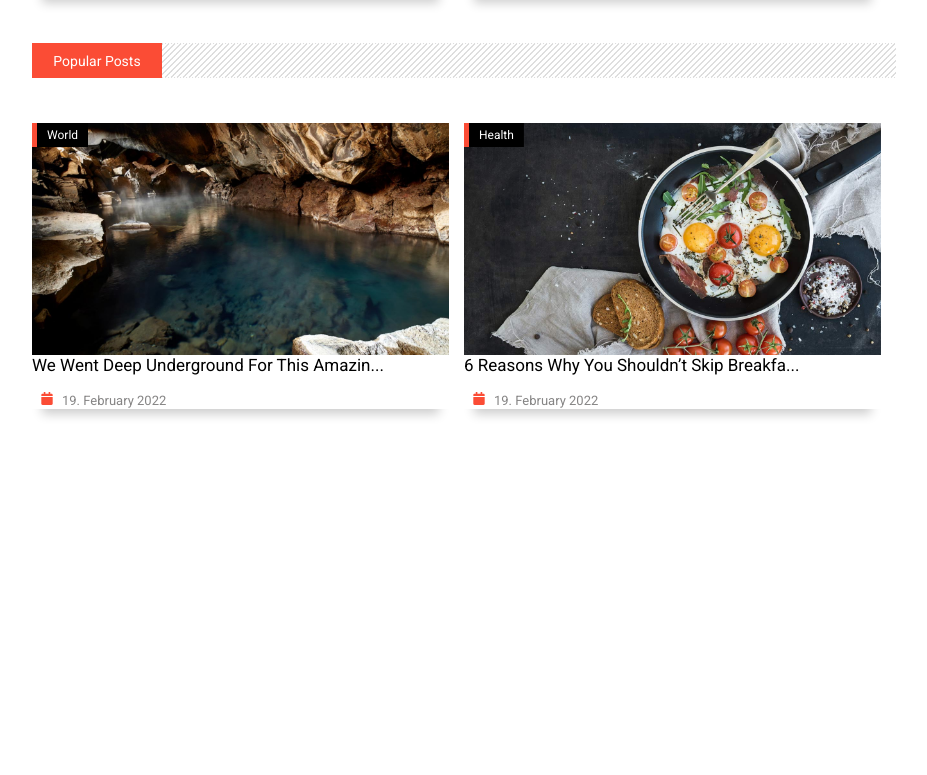
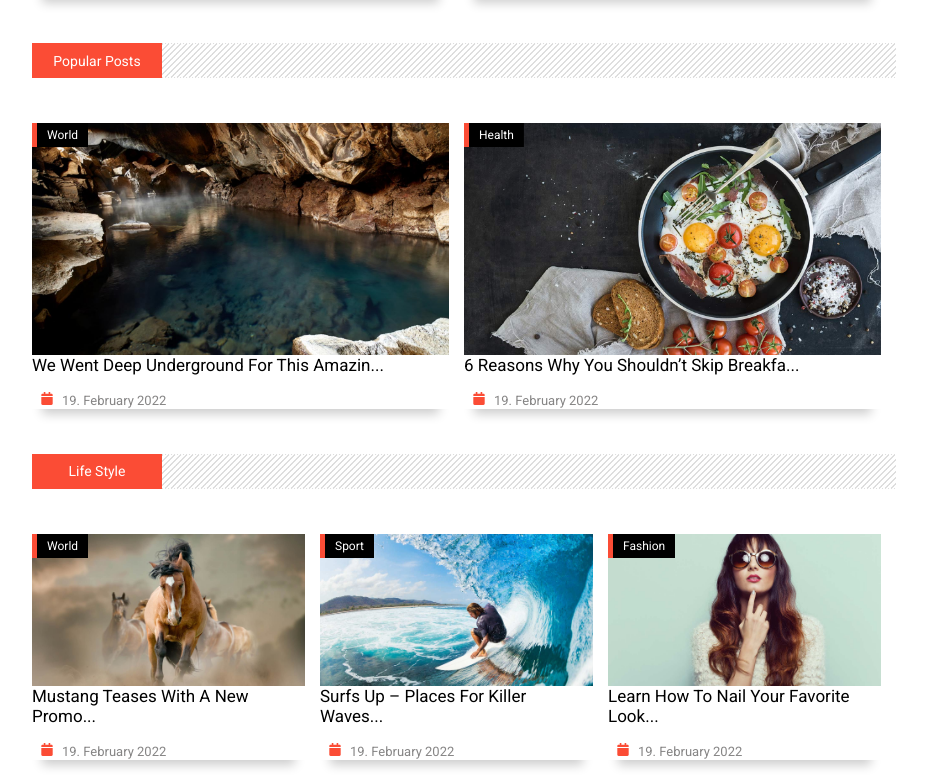
Before and after one commit to Rukunuljoy/news-portal, a React (Vite) app: page / in a window 1280 px wide. Shown: the part 1583-2358 px from the top of the page, without its empty margins (32-959 px from the left). Before the commit the page ends 2007 px from the top, so only its background shows below. Built offline with nearby package versions, Linux system fonts and the light colour scheme; the HTML template or start-up script is replaced by a standard one.

Commit message:
life section is running

```diff
--- a/src/components/home/mainContent/Homes/HomePage.jsx
+++ b/src/components/home/mainContent/Homes/HomePage.jsx
@@ -1,3 +1,4 @@
+import Life from "../Life/Life";
 import Ppost from "../Ppost/Ppost";
 import Polpular from "../popular/Polpular";
 import "./HomePage.css";
@@ -9,6 +10,7 @@ const HomePage = () => {
             <section className="mainContent">
             <Polpular/>
             <Ppost/>
+            <Life/>
             </section>
             <section className="sideContent"></section>
         </div>
--- /dev/null
+++ b/src/components/home/mainContent/Life/Life.jsx
@@ -0,0 +1,60 @@
+import { FaCalendar } from 'react-icons/fa';
+import './Life.css'
+import Slider from 'react-slick';
+import Heading from '../../../common/Heading/Heading';
+import { lifestyle } from '../../../../../fakeData';
+const Life = () => {
+    const settings = {
+        dots: false,
+        infinite: true,
+        speed: 500,
+        slidesToShow: 3,
+        slidesToScroll: 1,
+        responsive: [
+            {
+              breakpoint: 800,
+              settings: {
+                slidesToShow: 2,
+                slidesToScroll: 1,
+              },
+            },
+          ],
+      };
+
+    return (
+        <>
+            <section className='popularPost life'>
+        <Heading title='Life Style' />
+        <div className='content'>
+          <Slider {...settings}>
+            {lifestyle.map((val) => {
+              return (
+                <div key={val.id} className='items'>
+                  <div className='box shadow'>
+                    <div className='images'>
+                      <div className='img'>
+                        <img src={val.cover} alt='' />
+                      </div>
+                      <div className='category category1'>
+                        <span>{val.category}</span>
+                      </div>
+                    </div>
+                    <div className='text'>
+                      <h1 className='title'>{val.title.slice(0, 40)}...</h1>
+                      <div className='date'>
+                        <FaCalendar className="calender"/>
+                        <label>{val.date}</label>
+                      </div>
+                    </div>
+                  </div>
+                </div>
+              )
+            })}
+          </Slider>
+        </div>
+      </section>
+        </>
+    );
+};
+
+export default Life;
```
Also changed, not shown: src/components/home/mainContent/Life/Life.css (added).
